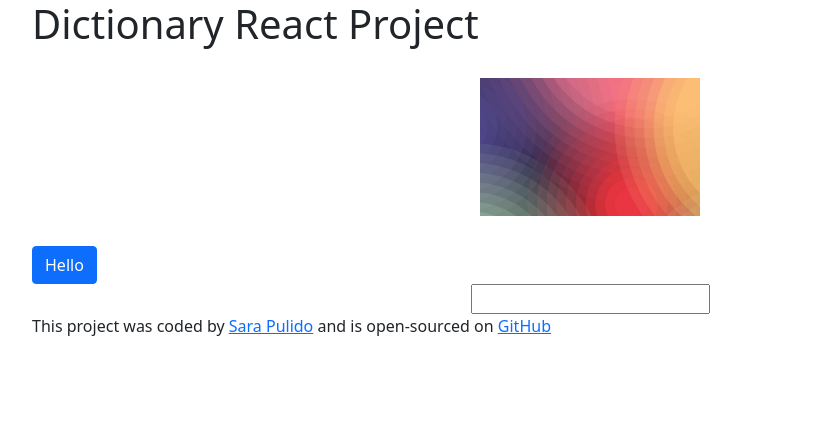
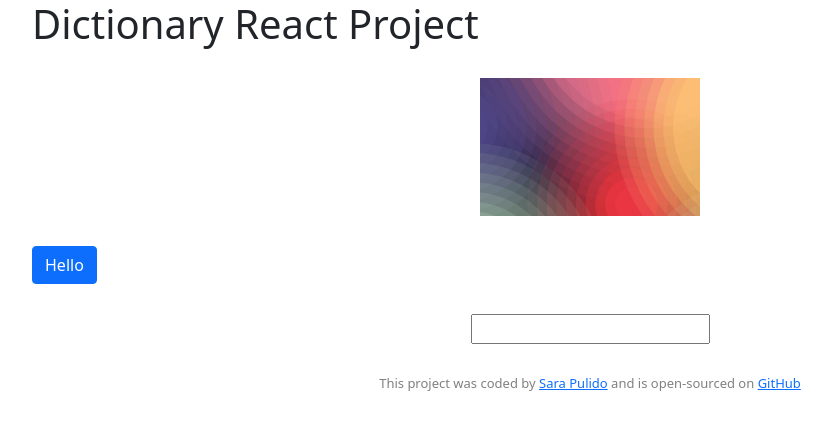
Before and after one commit to sara01rizo/dictionary-react-project, a React (Create React App) app: page / in a window 1280 px wide. Shown: the top 430 px of the page, without its empty margins (50-881 px from the left). Built offline with nearby package versions, Linux system fonts and the light colour scheme.

Commit message:
update: style footer - in app CSS component

```diff
--- a/src/App.css
+++ b/src/App.css
@@ -7,3 +7,9 @@
   display: block;
   margin: 0 auto;
 }
+
+footer {
+  text-align: center;
+  color: grey;
+  font-size: small;
+}
--- a/src/Dictionary.css
+++ b/src/Dictionary.css
@@ -2,3 +2,7 @@
   text-align: center;
   color: #282828;
 }
+
+.Dictionary-form {
+  margin: 30px 0;
+}
--- a/src/Dictionary.js
+++ b/src/Dictionary.js
@@ -15,7 +15,7 @@ export default function Dictionary() {
 
   return (
     <div className="Dictionary">
-      <form onSubmit={search}>
+      <form className="Dictionary-form" onSubmit={search}>
         <input type="search" onChange={handleKeywordChange} />
       </form>
     </div>
```
